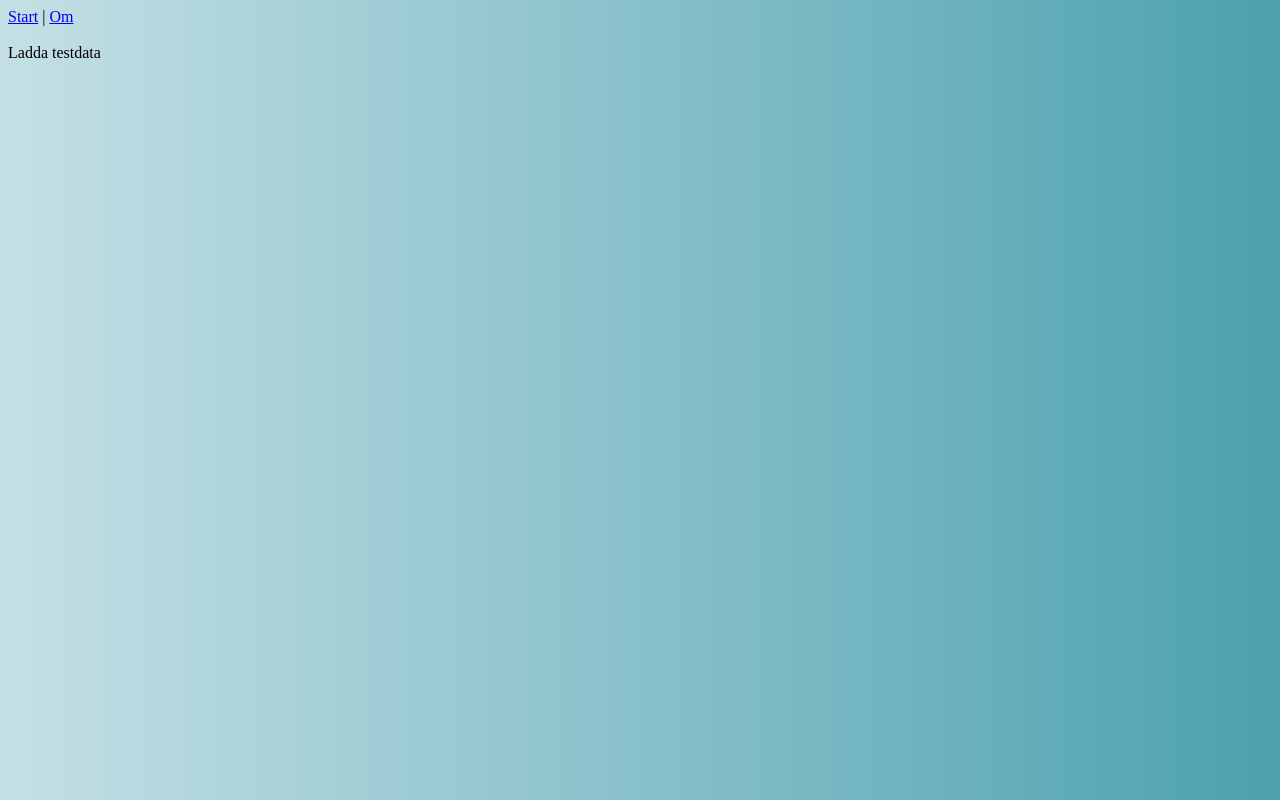
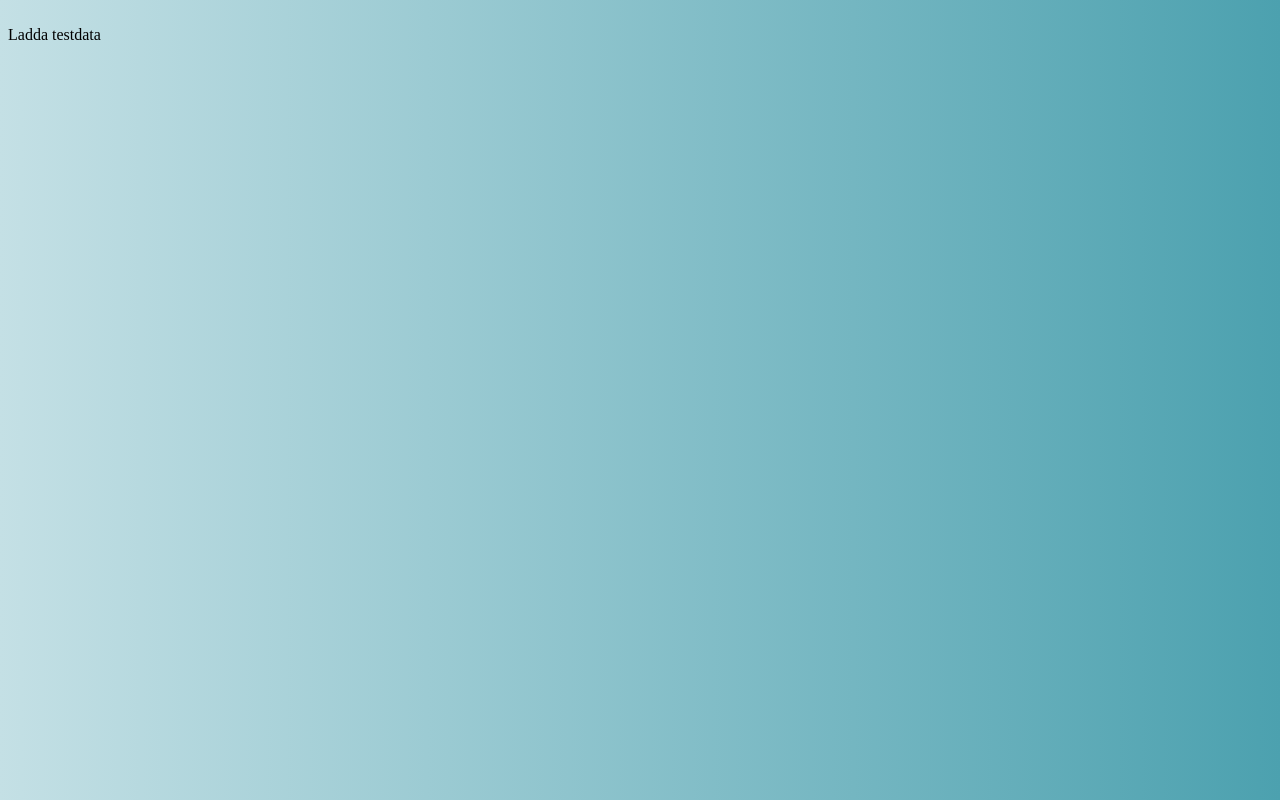
Before and after one commit to mickeg/LoT, a website: page cards.html in a window 1280 px wide. Drawn offline with Linux system fonts and the light colour scheme.

Commit message:
removed index and about

```diff
--- a/cards.html
+++ b/cards.html
@@ -11,7 +11,8 @@
 
 </head>
 <body>
-<a href="index.html">Start</a> | <a href="about">Om</a>
+
+<!-- <a href="index.html">Start</a> | <a href="about">Om</a> -->
 
 <div id="status"></div><br>
 <div id="print">Ladda testdata</div>
```
